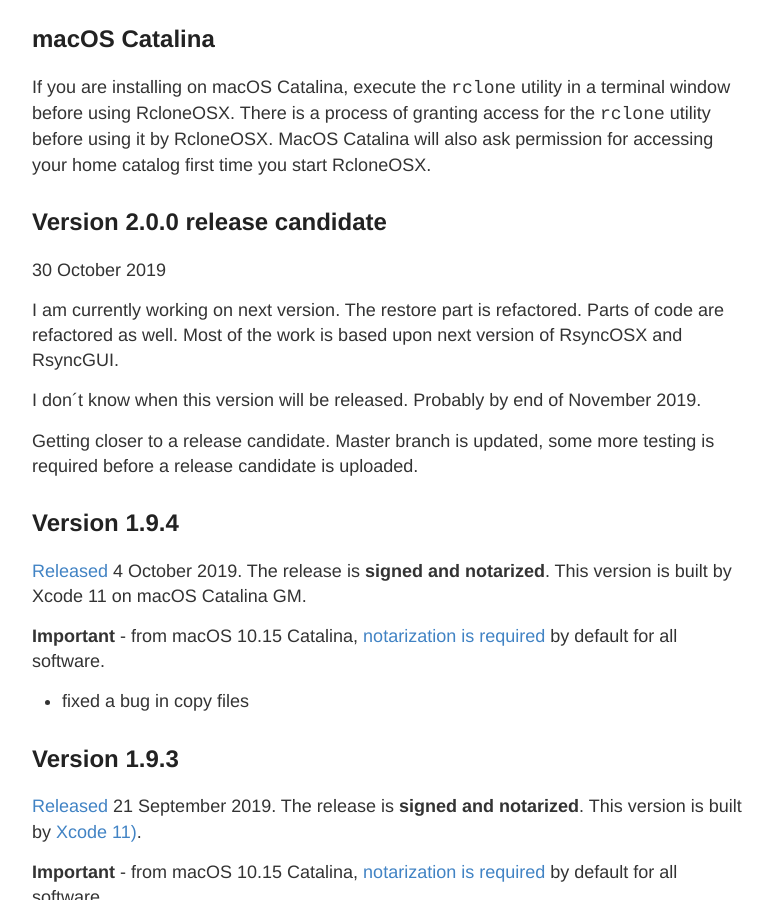
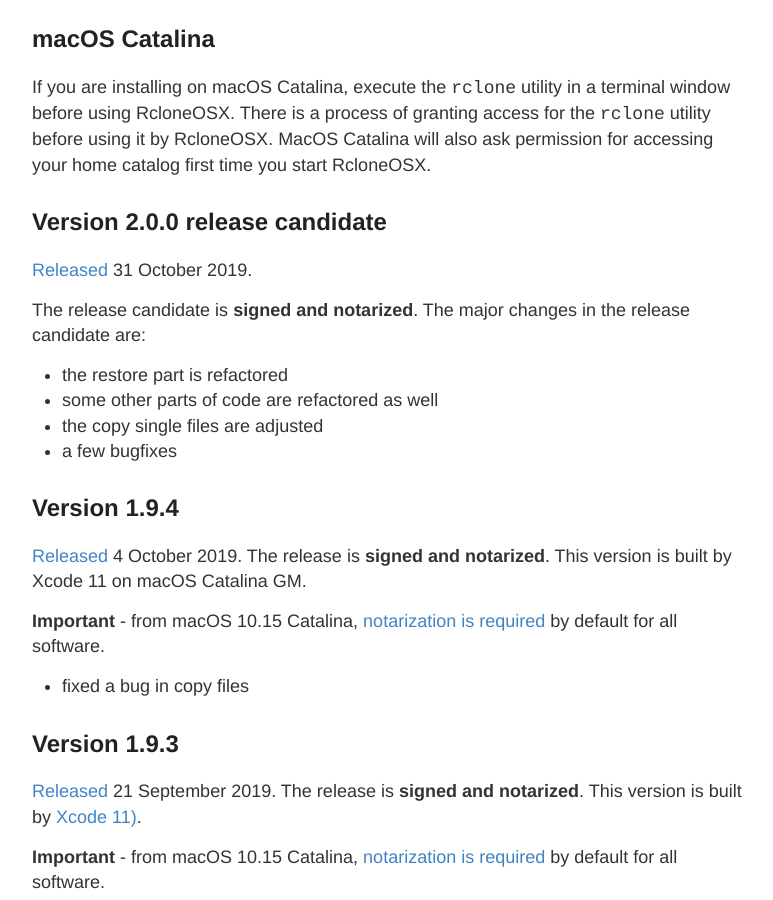
Before and after one commit to d2s/Documentation, a Jekyll site: the page built from _posts/2018-01-01-RcloneChangelog.md, in a window 1280 px wide and 900 px high, scrolled down 582 px. Shown: the whole window, without its empty margins (248-1021 px from the left). Built offline with Jekyll 4.4.1, drawn with Linux system fonts in a browser that asks for light colours.

Commit message:
Update 2018-01-01-RcloneChangelog.md

```diff
--- a/_posts/2018-01-01-RcloneChangelog.md
+++ b/_posts/2018-01-01-RcloneChangelog.md
@@ -17,13 +17,14 @@ If you are installing on macOS Catalina, execute the `rclone` utility in a termi
 
 ## Version 2.0.0 release candidate
 
-30 October 2019
+[Released](https://github.com/rsyncOSX/rcloneosx/releases/tag/v2.0.0rc) 31 October 2019.
 
-I am currently working on next version. The restore part is refactored. Parts of code are refactored as well. Most of the work is based upon next version of RsyncOSX and RsyncGUI.
+The release candidate is **signed and notarized**. The major changes in the release candidate are:
 
-I don´t know when this version will be released. Probably by end of November 2019.
-
-Getting closer to a release candidate. Master branch is updated, some more testing is required before a release candidate is uploaded.
+- the restore part is refactored
+- some other parts of code are refactored as well
+- the copy single files are adjusted
+- a few bugfixes
 
 ## Version 1.9.4
 
```
